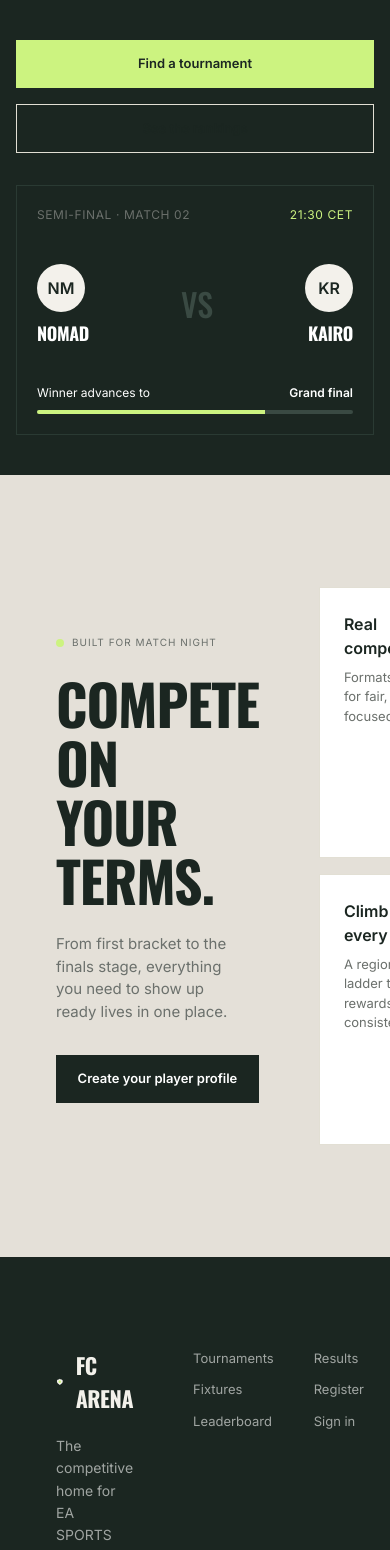
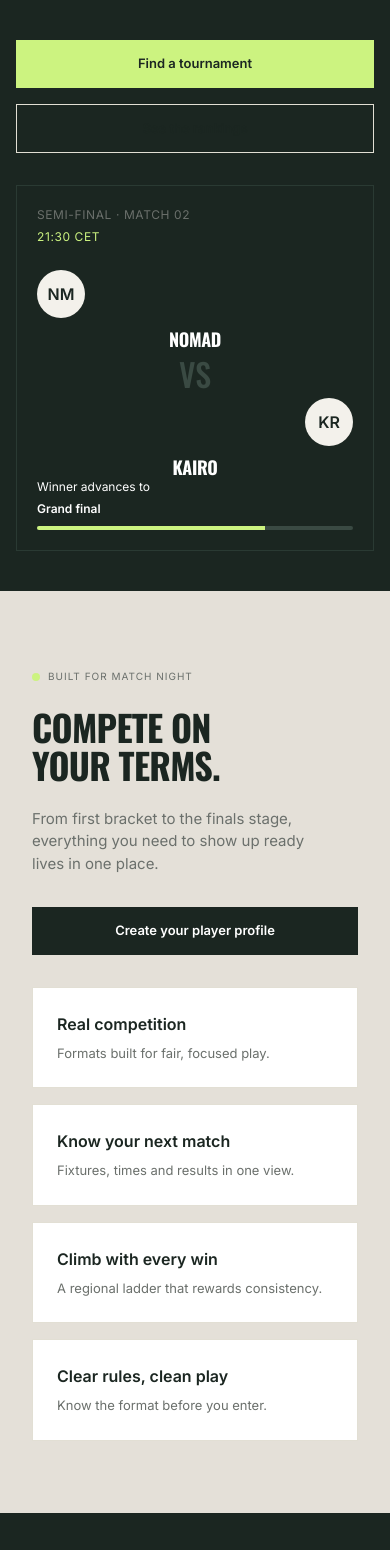
Before and after one commit to Graham-ux-lab/FC-ARENA, a Next.js app: page / in a window 390 px wide. Shown: the part 432-1982 px from the top of the page. Built offline with nearby package versions, Linux system fonts and the light colour scheme.

Commit message:
Clean home page: remove emojis and two sections

```diff
--- a/src/app/globals.css
+++ b/src/app/globals.css
@@ -58,6 +58,44 @@ img, svg { max-width: 100%; height: auto; }
   display: flex;
   flex-direction: column;
   width: 100%;
+}
+
+/* --- HOMEPAGE SCROLL-REVEAL --- */
+.hero { animation: fadeUp 0.6s ease-out both; }
+.hero > div:first-child { animation: slideInRight 0.6s ease-out both; }
+.hero > div:last-child { animation: slideInRight 0.7s ease-out both; }
+.hero .badge { animation: fadeIn 0.5s 0.2s ease-out both; }
+.hero h1 { animation: fadeUp 0.6s 0.3s ease-out both; }
+.hero p { animation: fadeIn 0.6s 0.4s ease-out both; }
+.hero-buttons { animation: fadeUp 0.5s 0.5s ease-out both; }
+.home-bento { animation: fadeUp 0.6s ease-out both; }
+.home-bento > .content-container > div:first-child { animation: fadeUp 0.6s 0.1s ease-out both; }
+.home-bento-cards > div { animation: fadeUp 0.5s ease-out both; }
+.home-bento-cards > div:nth-child(1) { animation-delay: 0.15s; }
+.home-bento-cards > div:nth-child(2) { animation-delay: 0.25s; }
+.home-bento-cards > div:nth-child(3) { animation-delay: 0.35s; }
+.home-bento-cards > div:nth-child(4) { animation-delay: 0.45s; }
+.home-footer { animation: fadeUp 0.6s ease-out both; }
+.home-footer > .content-container > div:first-child { animation: fadeIn 0.6s 0.1s ease-out both; }
+.home-footer > .content-container > div:last-child { animation: slideInRight 0.6s 0.2s ease-out both; }
+.home-footer .content-container:last-child { animation: fadeIn 0.6s 0.3s ease-out both; }
+
+/* Hover lift for bento feature cards */
+.home-bento-cards > div {
+  transition: transform 0.25s ease, box-shadow 0.25s ease;
+}
+.home-bento-cards > div:hover {
+  transform: translateY(-4px);
+  box-shadow: 0 12px 30px rgba(0,0,0,0.08);
+}
+
+/* Hero match card: subtle hover lift */
+.home-match-card {
+  transition: transform 0.3s ease, box-shadow 0.3s ease;
+}
+.home-match-card:hover {
+  transform: translateY(-6px);
+  box-shadow: 0 20px 50px rgba(0,0,0,0.15);
 }
 
 /* --- NAVBAR --- */
@@ -372,6 +410,28 @@ html, body, #__next, main, section { overflow-x: hidden !important; max-width: 1
   .dash-header { align-items: flex-start !important; }
   .dash-header .btn-secondary { width: 100% !important; }
 
+  /* Homepage hero match card: stack players on mobile */
+  .home-match-card { padding: 20px !important; }
+  .home-match-card-header { flex-direction: column !important; gap: 4px !important; align-items: flex-start !important; }
+  .home-match-players { flex-direction: column !important; gap: 16px !important; }
+  .home-match-players > div { text-align: center !important; }
+  .home-match-players > div:nth-child(2) { order: -1; }
+  .home-match-players > div:nth-child(1) { margin-left: auto !important; }
+  .home-match-players > div:nth-child(3) { margin-left: 0 !important; }
+  .home-match-progress [style*="justify-content: space-between"] { flex-direction: column !important; gap: 4px !important; align-items: flex-start !important; }
+
+  /* Homepage bento section: stack */
+  .home-bento { padding: 40px 16px !important; }
+  .home-bento-grid { grid-template-columns: 1fr !important; gap: 32px !important; }
+  .home-bento h2 { font-size: 36px !important; }
+  .home-bento-cards { grid-template-columns: 1fr !important; }
+
+  /* Homepage footer: stack */
+  .home-footer { padding: 40px 16px 24px !important; }
+  .home-footer-grid { grid-template-columns: 1fr !important; gap: 32px !important; }
+  .home-footer [style*="justify-content: flex-end"] { justify-content: flex-start !important; }
+  .home-footer [style*="gap: 40px"] { flex-wrap: wrap !important; gap: 24px !important; }
+
   /* Modals */
   .modal-box { max-width: 100% !important; padding: 20px !important; margin: 8px !important; }
 
--- a/src/app/page.js
+++ b/src/app/page.js
@@ -15,22 +15,23 @@ export default function Home() {
           </div>
         </div>
         <div>
-          <div className="card" style={{ background: '#1b2621', color: '#fff', borderColor: '#2a3a33' }}>
-            <div className="card-header">
+          <div className="card home-match-card" style={{ background: '#1b2621', color: '#fff', borderColor: '#2a3a33' }}>
+            <div className="card-header home-match-card-header">
               <span>Semi-Final · Match 02</span>
               <span style={{ color: 'var(--lime-green)' }}>21:30 CET</span>
             </div>
-            <div style={{ display: 'flex', justifyContent: 'space-between', alignItems: 'center', margin: '40px 0' }}>
+            <div className="home-match-players">
               <div>
                 <div style={{ width: 48, height: 48, background: 'var(--bg-cream)', color: 'var(--bg-dark)', borderRadius: '50%', display: 'flex', alignItems: 'center', justifyContent: 'center', fontWeight: 'bold', marginBottom: 12 }}>NM</div>
                 <h3 style={{ margin: 0, fontSize: 20 }}>NOMAD</h3>
               </div>
               <div style={{ fontSize: 32, fontFamily: 'Oswald', color: '#3a4a43' }}>VS</div>
-              <div style={{ textAlign: 'right' }}>
+              <div>
                 <div style={{ width: 48, height: 48, background: 'var(--bg-cream)', color: 'var(--bg-dark)', borderRadius: '50%', display: 'flex', alignItems: 'center', justifyContent: 'center', fontWeight: 'bold', marginBottom: 12, marginLeft: 'auto' }}>KR</div>
                 <h3 style={{ margin: 0, fontSize: 20 }}>Kairo</h3>
               </div>
             </div>
+            <div className="home-match-progress">
               <div style={{ fontSize: 12, display: 'flex', justifyContent: 'space-between', marginBottom: 8 }}>
                 <span>Winner advances to</span>
                 <span style={{ fontWeight: 'bold' }}>Grand final</span>
@@ -40,18 +41,19 @@ export default function Home() {
               </div>
             </div>
           </div>
+        </div>
       </section>
 
       {/* BENTO FEATURE SECTION */}
-      <section style={{ background: '#e4e0d8', padding: '80px 40px' }}>
-        <div className="content-container" style={{ display: 'grid', gridTemplateColumns: '1fr 1fr', gap: '60px', alignItems: 'center' }}>
+      <section className="home-bento" style={{ background: '#e4e0d8', padding: '80px 40px' }}>
+        <div className="content-container home-bento-grid" style={{ display: 'grid', gridTemplateColumns: '1fr 1fr', gap: '60px', alignItems: 'center' }}>
           <div>
             <div className="badge" style={{ color: 'var(--gray-text)' }}>Built for match night</div>
             <h2 style={{ fontSize: '56px', lineHeight: '1.05', marginBottom: '24px' }}>Compete on<br/>your terms.</h2>
             <p style={{ fontSize: '15px', color: 'var(--gray-text)', marginBottom: '32px', maxWidth: '90%' }}>From first bracket to the finals stage, everything you need to show up ready lives in one place.</p>
             <Link href="/register" className="btn-primary" style={{ background: '#1b2621', color: '#fff' }}>Create your player profile</Link>
           </div>
-          <div style={{ display: 'grid', gridTemplateColumns: '1fr 1fr', gap: '16px' }}>
+          <div className="home-bento-cards" style={{ display: 'grid', gridTemplateColumns: '1fr 1fr', gap: '16px' }}>
             {[
               { title: 'Real competition', desc: 'Formats built for fair, focused play.' },
               { title: 'Know your next match', desc: 'Fixtures, times and results in one view.' },
@@ -68,8 +70,8 @@ export default function Home() {
       </section>
 
       {/* FOOTER */}
-      <footer style={{ background: '#1b2621', color: '#f3f1eb', padding: '60px 40px 30px' }}>
-        <div className="content-container" style={{ display: 'grid', gridTemplateColumns: '1.5fr 1fr', gap: '60px', padding: 0 }}>
+      <footer className="home-footer" style={{ background: '#1b2621', color: '#f3f1eb', padding: '60px 40px 30px' }}>
+        <div className="content-container home-footer-grid" style={{ display: 'grid', gridTemplateColumns: '1.5fr 1fr', gap: '60px', padding: 0 }}>
           <div>
             <div style={{ display: 'flex', alignItems: 'center', gap: '12px', marginBottom: '20px' }}>
               <svg viewBox="0 0 24 24" width="28" height="28" fill="none"><path d="M12 2L15 5H18L21 8V12C21 15.5 18 18 12 22C6 18 3 15.5 3 12V8L6 5H9L12 2Z" fill="#f3f1eb"/><circle cx="12" cy="12" r="4" fill="#ccf380"/></svg>
@@ -93,7 +95,6 @@ export default function Home() {
           </div>
         </div>
         <div className="content-container" style={{ borderTop: '1px solid #2a3a33', marginTop: '40px', padding: '20px 0 0 0', display: 'flex', justifyContent: 'space-between', alignItems: 'center', fontSize: '11px', color: '#5a625e' }}>
-          <div>Sample-data experience · Tournament information is illustrative and not live.</div>
           <div>© 2026 FC ARENA</div>
         </div>
       </footer>
```
Lines whose indentation alone changed are shown as unchanged.
